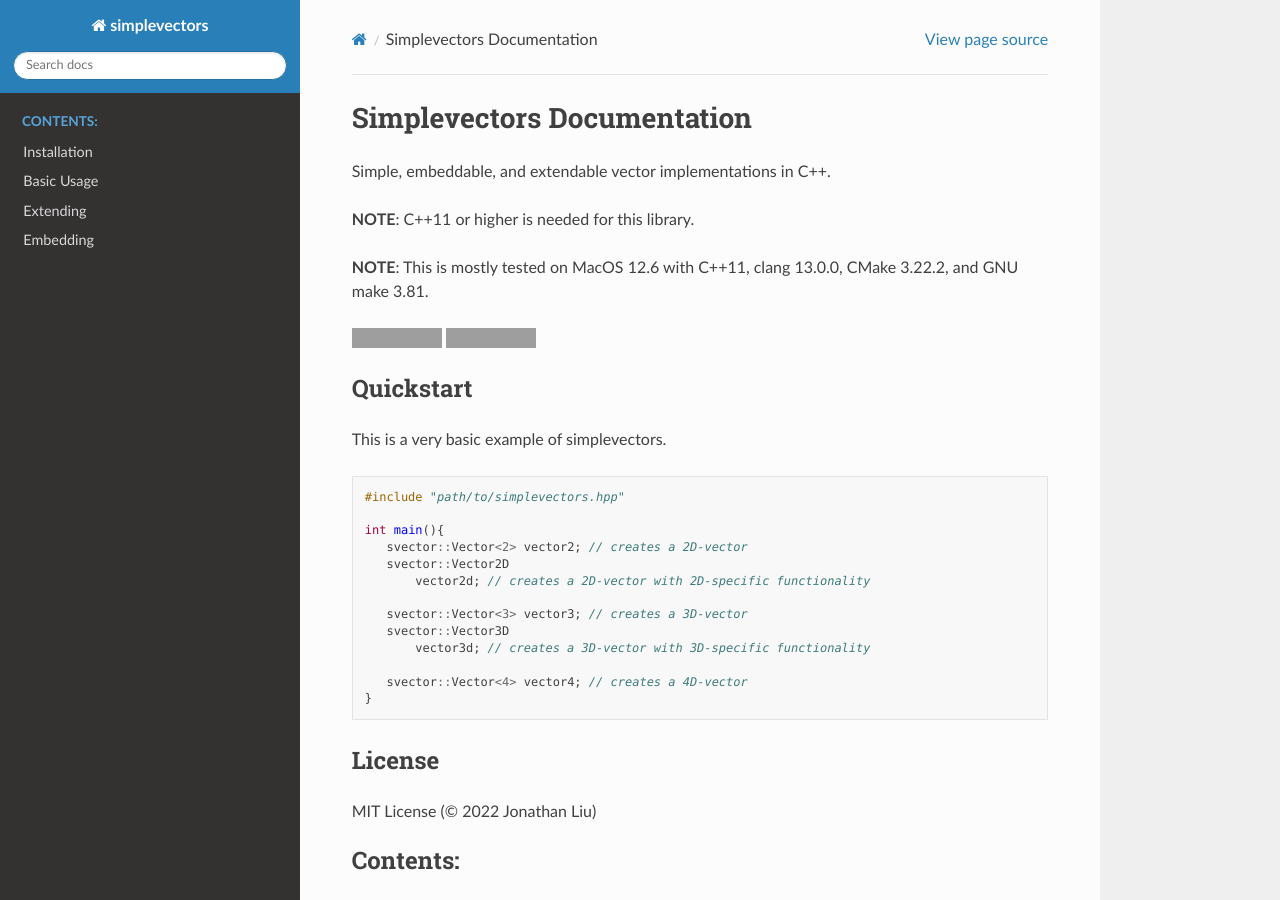
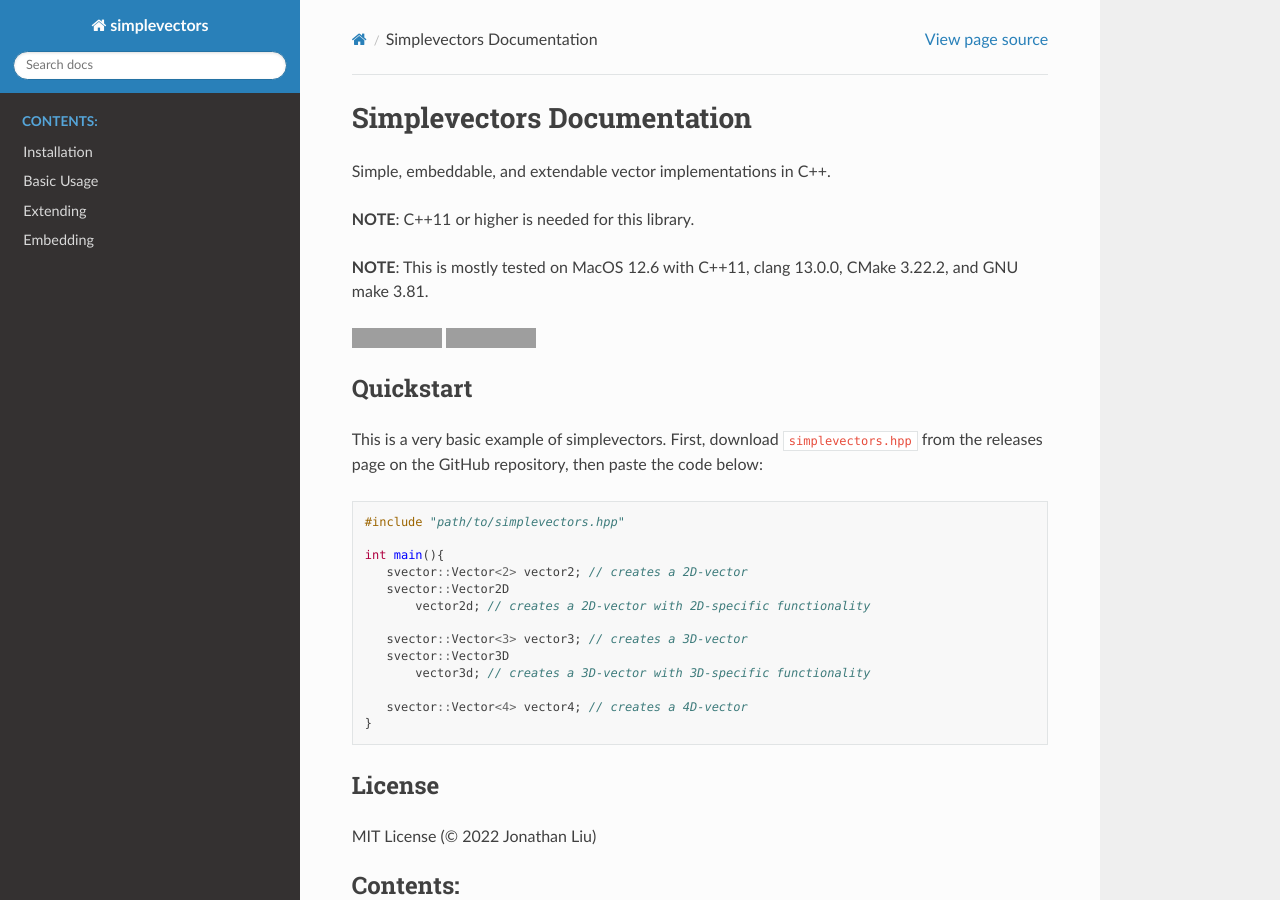
Before and after one commit to jonathanhliu21/simplevectors, a Sphinx documentation site: the page built from docs/source/index.rst, in a window 1280 px wide and 900 px high. Built offline with Sphinx 7.4.7 and the Read the Docs theme 2.0.0, drawn with Linux system fonts in a browser that asks for light colours; pages that are not in the unit, such as notebooks, are missing from menus; grey boxes are pictures that could not be loaded.

```diff
--- a/README.rst
+++ b/README.rst
@@ -17,7 +17,7 @@ Simple, embeddable, and extendable vector implementations in C++.
 Quickstart
 ----------
 
-This is a very basic example of simplevectors.
+This is a very basic example of simplevectors. First, download ``simplevectors.hpp`` from the releases page on the GitHub repository, then paste the code below:
 
 .. code:: cpp
 
--- a/docs/source/index.rst
+++ b/docs/source/index.rst
@@ -17,7 +17,7 @@ Simple, embeddable, and extendable vector implementations in C++.
 Quickstart
 ----------
 
-This is a very basic example of simplevectors.
+This is a very basic example of simplevectors. First, download ``simplevectors.hpp`` from the releases page on the GitHub repository, then paste the code below:
 
 .. code:: cpp
 
--- a/docs/source/installation.rst
+++ b/docs/source/installation.rst
@@ -19,7 +19,7 @@ Alternatively, you can use CMake to install the library. First install the libra
 
 .. code-block:: text
 
-   $ cmake -B build -DSVECTOR_INSTALL=1
+   $ cmake -B build -DSVECTOR_INSTALL=1 -DCMAKE_BUILD_TYPE=Release
    $ cmake --build build --target install
 
 Then, place the code below into your ``CMakeLists.txt``:
```
